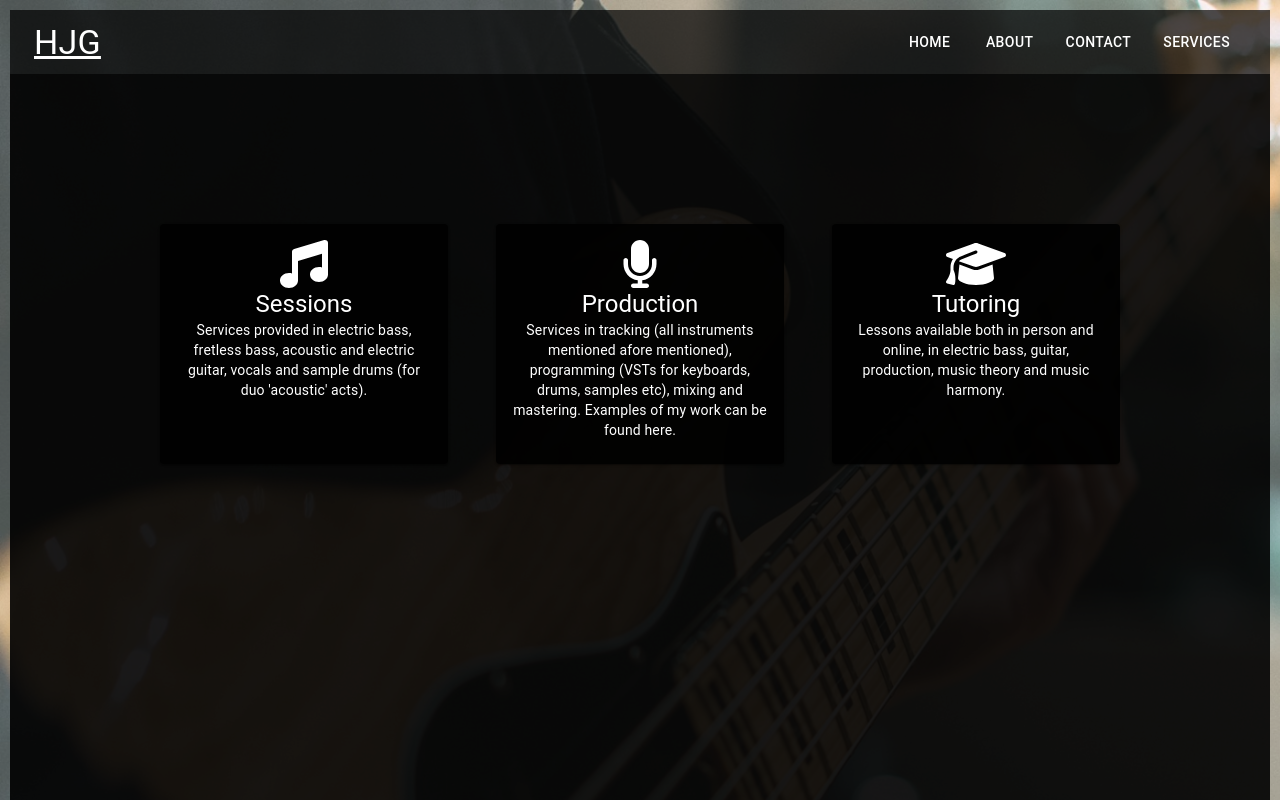
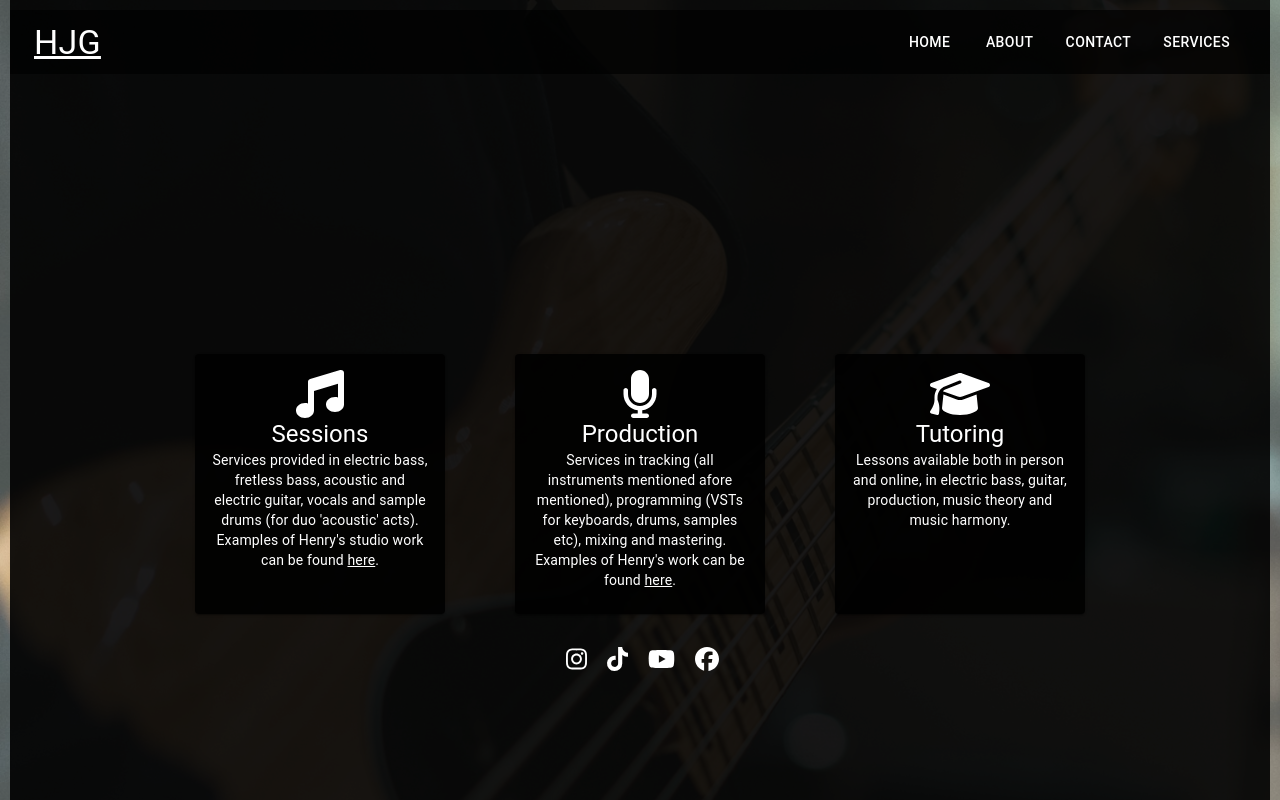
Before and after one commit to HenryJamesGreen/hjgmusic, a React (Create React App) app: page /services in a window 1280 px wide. Shown: the top 800 px of the page. Built offline with nearby package versions, Linux system fonts and the light colour scheme.

Commit message:
added socials and fixed alignment issues

```diff
--- a/src/Components/Socials/index.js
+++ b/src/Components/Socials/index.js
@@ -3,7 +3,7 @@ import React, { useState } from "react";
 import { FontAwesomeIcon } from '@fortawesome/react-fontawesome';
 import { faInstagram, faTiktok, faYoutube, faFacebook } from '@fortawesome/free-brands-svg-icons';
 
-const SocialIcons = () => {
+const SocialIcons = ({ color }) => {
   const [hoveredIndex, setHoveredIndex] = useState(null);
 
   const handleMouseEnter = (index) => {
@@ -17,7 +17,7 @@ const SocialIcons = () => {
   const iconStyle = {
     fontSize: "24px",
     marginRight: "10px",
-    color: "white",
+    color: color,
     transition: "color 0.3s ease",
   };
 
@@ -29,7 +29,7 @@ const SocialIcons = () => {
          style={{ marginRight: "10px", marginLeft: "15px" }}>
         <FontAwesomeIcon
           icon={faInstagram}
-          style={{ ...iconStyle, color: hoveredIndex === 0 ? "rgba(0, 0, 0, 0.5)" : "black" }}
+          style={{ ...iconStyle, color: hoveredIndex === 0 ? "rgba(0, 0, 0, 0.5)" : color }}
         />
       </a>
       {/* TikTok */}
@@ -38,7 +38,7 @@ const SocialIcons = () => {
          style={{ marginRight: "10px" }}>
         <FontAwesomeIcon
           icon={faTiktok}
-          style={{ ...iconStyle, color: hoveredIndex === 1 ? "rgba(0, 0, 0, 0.5)" : "black" }}
+          style={{ ...iconStyle, color: hoveredIndex === 1 ? "rgba(0, 0, 0, 0.5)" : color }}
         />
       </a>
       {/* YouTube */}
@@ -47,7 +47,7 @@ const SocialIcons = () => {
          style={{ marginRight: "10px" }}>
         <FontAwesomeIcon
           icon={faYoutube}
-          style={{ ...iconStyle, color: hoveredIndex === 2 ? "rgba(0, 0, 0, 0.5)" : "black" }}
+          style={{ ...iconStyle, color: hoveredIndex === 2 ? "rgba(0, 0, 0, 0.5)" : color }}
         />
       </a>
       {/* Facebook */}
@@ -55,7 +55,7 @@ const SocialIcons = () => {
          onMouseEnter={() => handleMouseEnter(3)} onMouseLeave={handleMouseLeave}>
         <FontAwesomeIcon
           icon={faFacebook}
-          style={{ ...iconStyle, color: hoveredIndex === 3 ? "rgba(0, 0, 0, 0.5)" : "black" }}
+          style={{ ...iconStyle, color: hoveredIndex === 3 ? "rgba(0, 0, 0, 0.5)" : color }}
         />
       </a>
     </div>
--- a/src/Pages/Home.js
+++ b/src/Pages/Home.js
@@ -129,7 +129,7 @@ return (
             </Button>
           </CardContent>
         </Card>
-        <SocialIcons />
+        <SocialIcons color={"black"} />
       </div>
     </div>
   </ThemeProvider>
--- a/src/Pages/Services.js
+++ b/src/Pages/Services.js
@@ -12,6 +12,7 @@ import { faMusic, faMicrophone, faGraduationCap } from '@fortawesome/free-solid-
 
 
 
+
 import portraitVideoSource from '../images/henreel2.mov';
 
 function Services() {
@@ -19,12 +20,13 @@ function Services() {
         <div
           style={{
             display: "flex",
+            flexDirection: "column",
             justifyContent: "center",
-            alignItems: "start",
+            alignItems: "center",
             backgroundColor: "rgba(0 , 0 , 0 , 0.9)", // Set background color to black
             minHeight: "100vh", // Ensure full viewport height
             padding: "150px", // Add padding for better spacing
-            marginTop: "0px", // Adjusting the top margin to position the text higher
+            marginTop: "-100px", // Adjusting the top margin to position the text higher
             marginBottom: "4px"
           }}
         >
@@ -33,22 +35,25 @@ function Services() {
               maxWidth: "1000px", // Set maximum width
               paddingTop: "0px", // Adjust padding top
               display: "flex",
-              justifyContent: "space-between",
+              justifyContent: "center",
               flexWrap: "wrap",
               gap: "20px"
             }}
           >
-            <Card style={{ width: "30%", minWidth: "250px", backgroundColor: "rgba(0, 0, 0, 0.9)", textAlign: "center" }}>
+             <div style={{ width: "300px", flex: "1 1 0", display: "flex", justifyContent: "center" }}>
+            <Card style={{ width: "30%", minWidth: "250px", backgroundColor: "rgba(0, 0, 0, 0.9)", textAlign: "center",  }}>
               <CardContent>
               <FontAwesomeIcon icon={faMusic} style={{ color: "white", fontSize: "3rem", margin: "auto" }} />
                 <Typography variant="h5" component="div" sx={{ color: "white" }}>
                   Sessions
                 </Typography>
                 <Typography variant="body2" color="white">
-                  Services provided in electric bass, fretless bass, acoustic and electric guitar, vocals and sample drums (for duo 'acoustic' acts).
+                  Services provided in electric bass, fretless bass, acoustic and electric guitar, vocals and sample drums (for duo 'acoustic' acts). Examples of Henry's studio work can be found  <a href="https://open.spotify.com/playlist/6MRyrt5jmW3wugGusg7vZC?si=b9f00a4eb1ce4afa" target="_blank" rel="noopener noreferrer" style={{ color: "white", textDecoration: "underline" }}>here</a>.
                 </Typography>
               </CardContent>
             </Card>
+            </div>
+            <div style={{ width: "300px", flex: "1 1 0",  display: "flex", justifyContent: "center" }}>
             <Card style={{ width: "30%", minWidth: "250px", backgroundColor: "rgba(0, 0, 0, 0.9)", textAlign: "center" }}>
               <CardContent>
               <FontAwesomeIcon icon={faMicrophone} style={{ color: "white", fontSize: "3rem", margin: "auto" }} />
@@ -56,10 +61,12 @@ function Services() {
                   Production
                 </Typography>
                 <Typography variant="body2" color="white">
-                  Services in tracking (all instruments mentioned afore mentioned), programming (VSTs for keyboards, drums, samples etc), mixing and mastering. Examples of my work can be found here.
+                  Services in tracking (all instruments mentioned afore mentioned), programming (VSTs for keyboards, drums, samples etc), mixing and mastering. Examples of Henry's work can be found  <a href="https://open.spotify.com/artist/4gAQHpmAcx1vnA8KmuRwNw?si=kOuqUN2CRr2mOrBHCUGuKw" target="_blank" rel="noopener noreferrer" style={{ color: "white", textDecoration: "underline" }}>here</a>.
                 </Typography>
               </CardContent>
             </Card>
+            </div>
+            <div style={{ width: "300px", flex: "1 1 0",  display: "flex", justifyContent: "center" }}>
             <Card style={{ width: "30%", minWidth: "250px", backgroundColor: "rgba(0, 0, 0, 0.9)", textAlign: "center" }}>
               <CardContent>
               <FontAwesomeIcon icon={faGraduationCap} style={{ color: "white", fontSize: "3rem", margin: "auto" }} />
@@ -71,8 +78,12 @@ function Services() {
                 </Typography>
               </CardContent>
             </Card>
-          </div>
-        </div>
+            </div>
+            </div>
+            <div style={{ display: 'flex', justifyContent: 'center', alignItems: 'center', height: '10vh', width: '50vh' }}>
+              <SocialIcons color={"white"} />
+              </div>
+              </div>
       );
     }
 export default Services;
```
